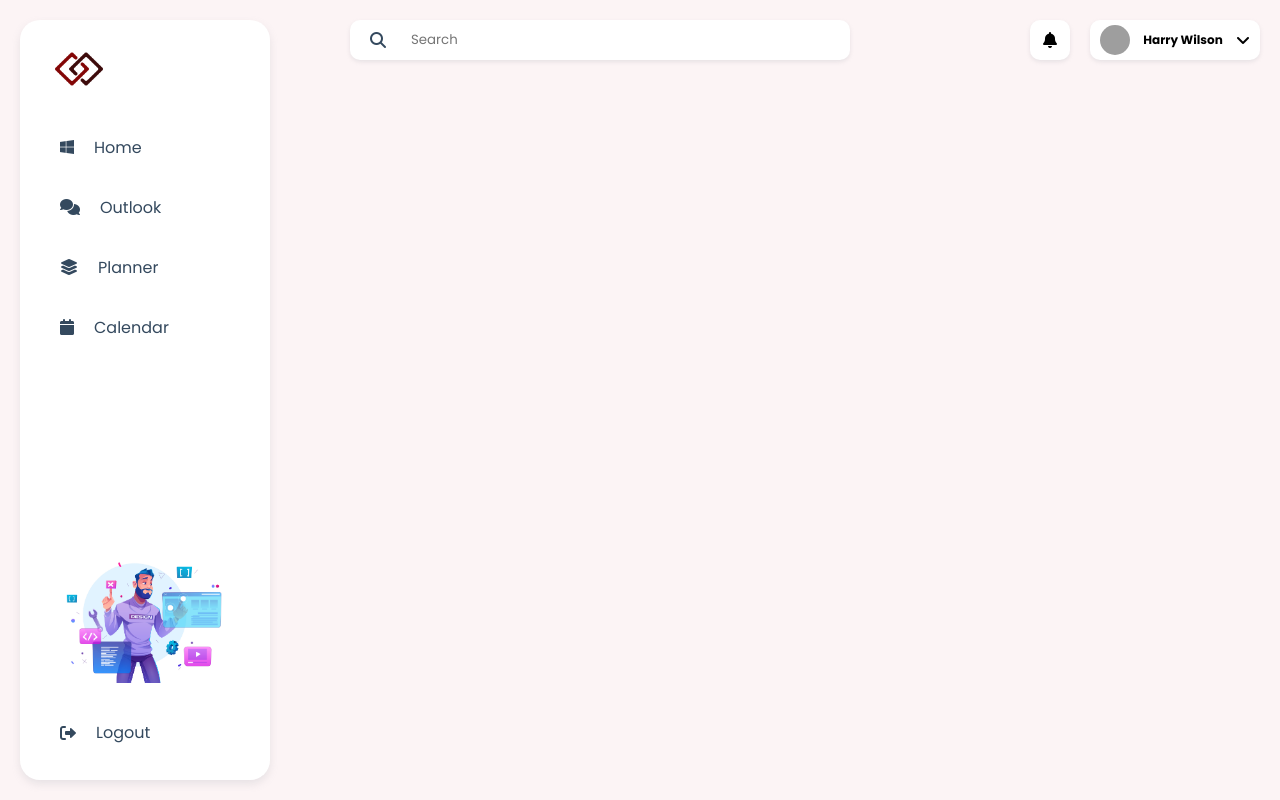
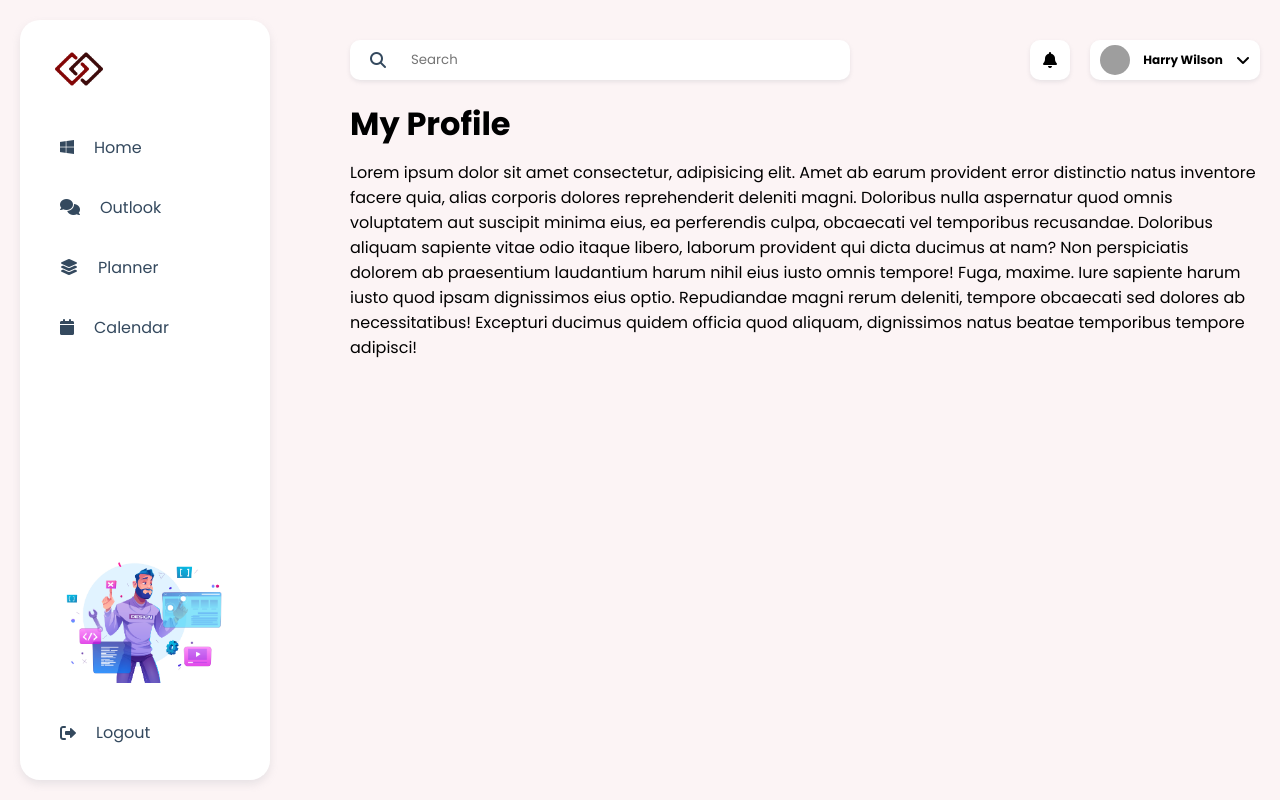
Before and after one commit to sary1/wework, a React (Create React App) app in the folder client/: page / in a window 1280 px wide. Built offline with nearby package versions, Linux system fonts and the light colour scheme; grey boxes are pictures that could not be loaded.

Commit message:
Profile body title and organization

```diff
--- a/client/src/components/Header/Header.scss
+++ b/client/src/components/Header/Header.scss
@@ -1,7 +1,5 @@
 .Header {
-  //   background: #fff;
-  width: calc(100vw - 350px);
-  margin-left: 350px;
+  width: 100%;
   position: absolute;
   top: 20px;
   height: 40px;
@@ -51,6 +49,7 @@
       border-radius: 10px;
       margin-right: 20px;
       box-shadow: rgba(149, 157, 165, 0.2) 0px 2px 4px;
+      cursor: pointer;
     }
 
     &-info {
@@ -63,6 +62,7 @@
       align-items: center;
       padding: 5px 10px;
       box-shadow: rgba(149, 157, 165, 0.2) 0px 2px 4px;
+      cursor: pointer;
 
       &-pp {
         width: 30px;
@@ -79,10 +79,6 @@
         font-size: 12px;
         font-weight: 600;
       }
-
-      &-icon {
-        cursor: pointer;
-      }
     }
   }
 }
--- a/client/src/pages/Profile/Profile.scss
+++ b/client/src/pages/Profile/Profile.scss
@@ -0,0 +1,24 @@
+.Profile {
+  &-body {
+    width: calc(100vw - 350px);
+    margin-left: 350px;
+    display: flex;
+    flex-direction: column;
+    position: absolute;
+    top: 20px;
+    width: calc(100vw - 350px);
+    padding-right: 20px;
+
+    &-title {
+      position: absolute;
+      top: 80px;
+      font-weight: 600;
+    }
+
+    &-content {
+      position: absolute;
+      top: 140px;
+      padding-right: 20px;
+    }
+  }
+}
--- a/client/src/pages/Profile/index.jsx
+++ b/client/src/pages/Profile/index.jsx
@@ -1,13 +1,30 @@
 import React from "react";
 import Navbar from "../../components/Navbar";
 import Header from "../../components/Header";
+
+import "./Profile.scss";
 
 const Profile = () => {
   return (
     <div className="Profile">
       <Navbar />
-      <div className="body">
+      <div className="Profile-body">
         <Header />
+        <h1 className="Profile-body-title">My Profile</h1>
+        <div className="Profile-body-content">
+          Lorem ipsum dolor sit amet consectetur, adipisicing elit. Amet ab
+          earum provident error distinctio natus inventore facere quia, alias
+          corporis dolores reprehenderit deleniti magni. Doloribus nulla
+          aspernatur quod omnis voluptatem aut suscipit minima eius, ea
+          perferendis culpa, obcaecati vel temporibus recusandae. Doloribus
+          aliquam sapiente vitae odio itaque libero, laborum provident qui dicta
+          ducimus at nam? Non perspiciatis dolorem ab praesentium laudantium
+          harum nihil eius iusto omnis tempore! Fuga, maxime. Iure sapiente
+          harum iusto quod ipsam dignissimos eius optio. Repudiandae magni rerum
+          deleniti, tempore obcaecati sed dolores ab necessitatibus! Excepturi
+          ducimus quidem officia quod aliquam, dignissimos natus beatae
+          temporibus tempore adipisci!
+        </div>
       </div>
     </div>
   );
```
